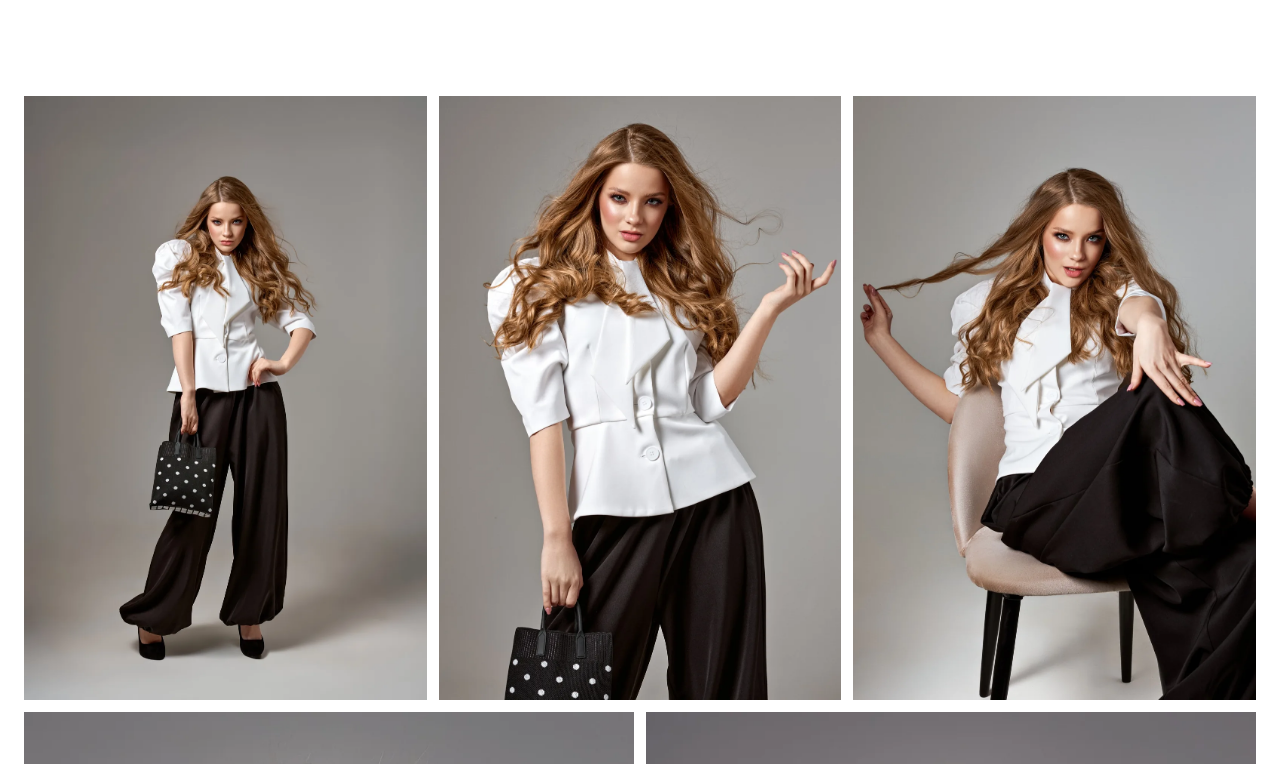
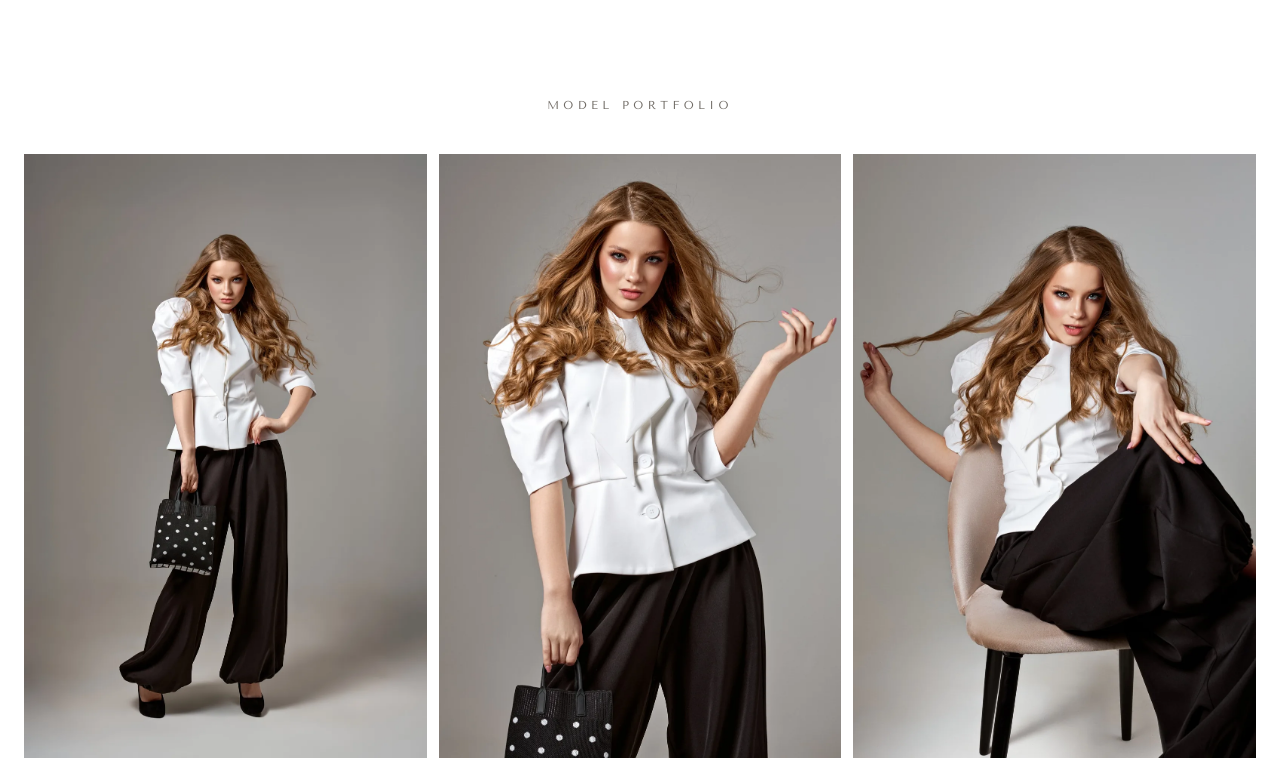
Before and after one commit to IvaNova-Anna/model-portfolio-nikaparshukova, a plain HTML site: page index.html in a window 1280 px wide. Shown: the part 800-1564 px from the top of the page. Drawn offline with Linux system fonts and the light colour scheme.

Commit message:
feat: заголовок «Model Portfolio» перед галереей
У замеров и блока с контактом заголовки были, у галереи — нет.

Секцию пришлось разделить: раньше section.gallery была одновременно и
блоком страницы, и контейнером рядов, а app.js очищает его через innerHTML —
заголовок внутри стёрся бы при первой же отрисовке. Теперь section хранит
заголовок, а ряды лежат в отдельном div.gallery.

Co-Authored-By: Claude Opus 5 (1M context) <noreply@anthropic.com>

```diff
--- a/index.html
+++ b/index.html
@@ -44,7 +44,10 @@
 </section>
 
 <main>
-  <section class="gallery reveal" id="gallery"></section>
+  <section class="reveal">
+    <h2 class="section-title">Model Portfolio</h2>
+    <div class="gallery" id="gallery"></div>
+  </section>
 
   <section class="comp reveal" id="comp">
     <h2 class="section-title">Measurements</h2>
```
